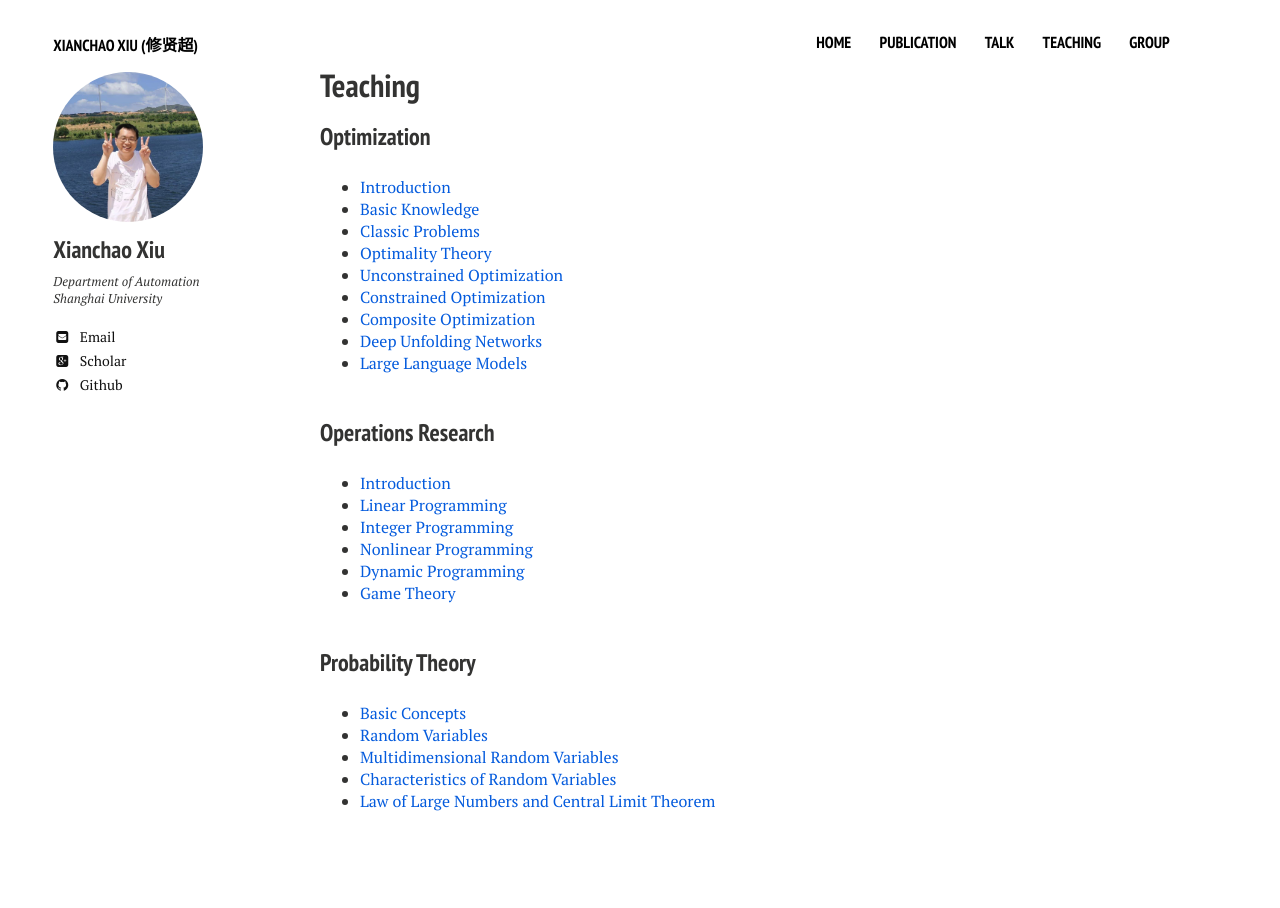
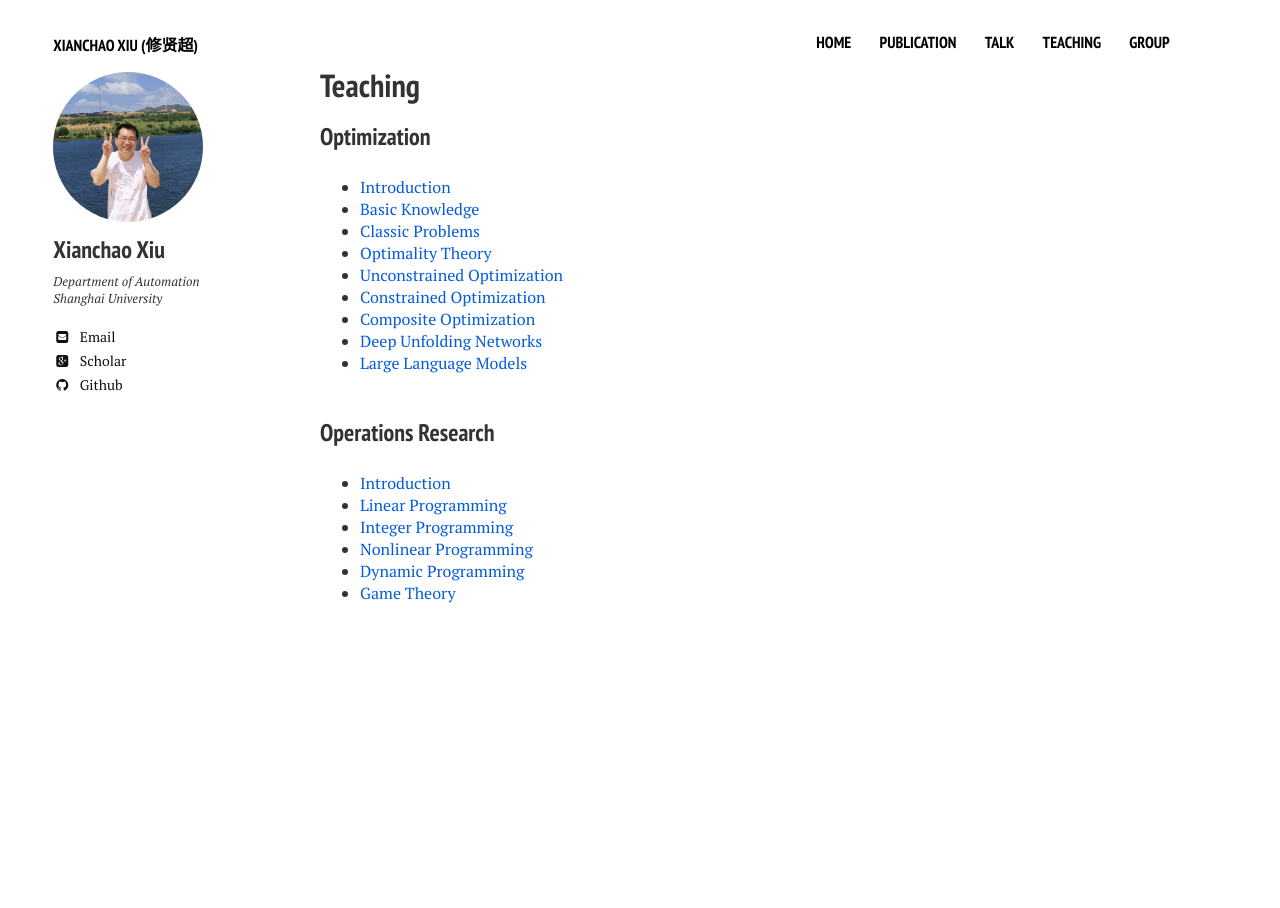
Before and after one commit to xianchaoxiu/xianchaoxiu.github.io, a Jekyll site: the page built from teaching/index.md, in a window 1280 px wide. Built offline with Jekyll 4.4.1, drawn with Linux system fonts in a browser that asks for light colours; nearby versions of some CDN libraries.

Commit message:
Update index.md

```diff
--- a/teaching/index.md
+++ b/teaching/index.md
@@ -26,11 +26,3 @@ share: false
 - <a href="../teaching/运筹学/非线性规划.pdf" class="textlink" target="_blank"> Nonlinear Programming </a> <br>
 - <a href="../teaching/运筹学/动态规划.pdf" class="textlink" target="_blank"> Dynamic Programming </a><br>
 - <a href="../teaching/运筹学/对策论.pdf" class="textlink" target="_blank"> Game Theory </a><br><br>
-
-
-### Probability Theory
-- <a href="../teaching/概率论/概率论的基本概念.pdf" class="textlink" target="_blank"> Basic Concepts </a> <br>
-- <a href="../teaching/概率论/随机变量及其分布.pdf" class="textlink" target="_blank"> Random Variables </a> <br>
-- <a href="../teaching/概率论/多维随机变量及其分布.pdf" class="textlink" target="_blank"> Multidimensional Random Variables </a> <br>
-- <a href="../teaching/概率论/随机变量的数字特征.pdf" class="textlink" target="_blank"> Characteristics of Random Variables </a> <br>
-- <a href="../teaching/概率论/大数定律及中心极限定理.pdf" class="textlink" target="_blank"> Law of Large Numbers and Central Limit Theorem </a> <br>
```
